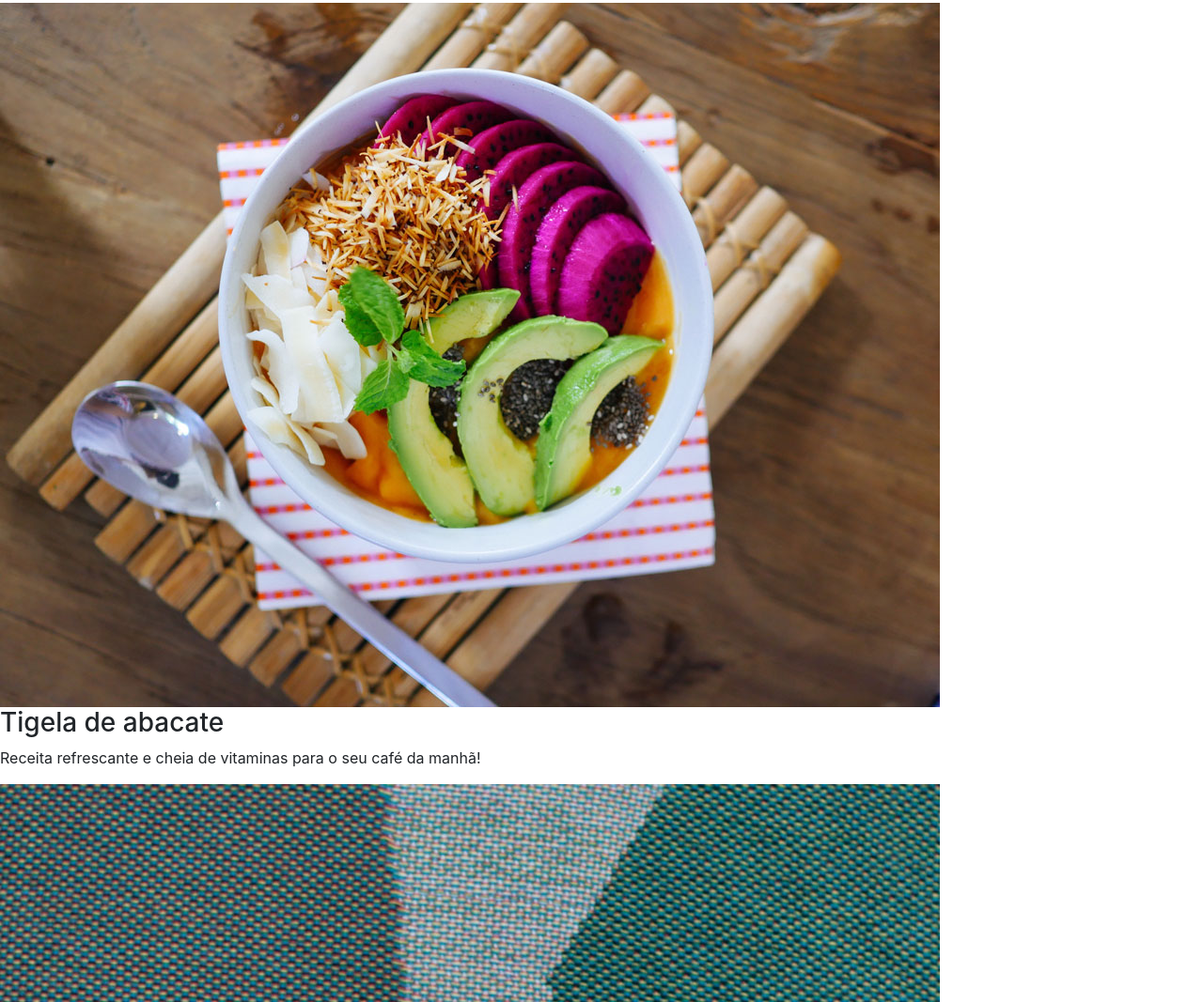
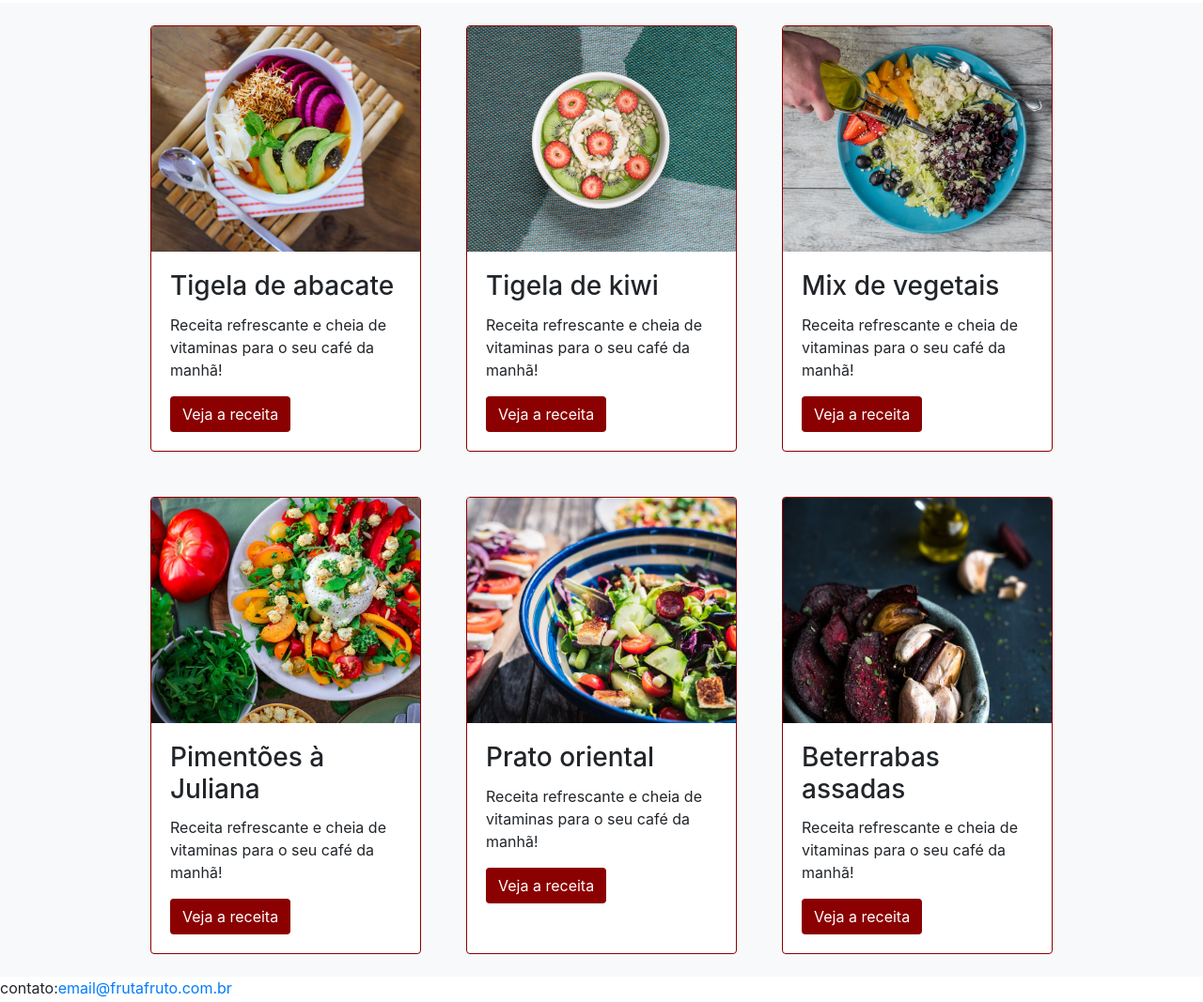
Before and after one commit to RodrigodevChagas/landingPage_Bootstrap, a plain HTML site: page index.html in a window 1280 px wide. Shown: the part 819-1886 px from the top of the page at 94% size. Drawn offline with nearby package versions, Linux system fonts and the light colour scheme.

Commit message:
implementando algumas propriedades bootstrap novas

```diff
--- a/index.html
+++ b/index.html
@@ -12,9 +12,9 @@
 </head>
 
 <body>
-  <title>fruto & fruta</title>
+  <Header>
     <nav class="navbar navbar-expand-lg navbar-light bg-light fixed-top">
-    <a class="navbar-brand" href="#">Navbar</a>
+      <a class="navbar-brand" href="#">Fruto & fruta</a>
       <button class="navbar-toggler" type="button" data-toggle="collapse" data-target="#navbarNav" aria-controls="navbarNav" aria-expanded="false" aria-label="Toggle navigation">
         <span class="navbar-toggler-icon"></span>
       </button>
@@ -35,7 +35,10 @@
         </ul>
       </div>
     </nav>
+  </Header>
 
+  <main>
+    <section class="carrossel">
         <div id="carouselExampleIndicators" class="carousel slide" data-interval="3000" data-ride="carousel">
           <ol class="carousel-indicators">
             <li data-target="#carouselExampleIndicators" data-slide-to="0" class="active"></li>
@@ -64,35 +67,77 @@
           <span class="sr-only">Next</span>
         </a>
       </div>
+    </section>
+
+    <section class="titulo">
+        <h2 class="text-center Fonte-Pacifico cor-especial pt-5">Receitas para economizar e ganhar saúde</h2>
+        <p class="text-center text-secondary pb-5">Nossas receitas ajudam você a aproveitar melhor os alimentos, economizar, ganhar tempo e praticidade</p>
+    </section>
+    <section class="cards-receitas conteiner-fluid bg-light">
+
+      <div class="row justify-content-center">
+
+        <article class="card borda-cor-especial w-100 p-0 m-4 max-width-18rem col-12 col-md-4">
+            <img src="src/img/receita-abacate.jpg" class="card-img-top card-posicao-imagem" alt="tigela com salada de abacate, vista superior">
+          <div class="card-body">
+            <h3 class="card-title">Tigela de abacate</h3>
+            <p class="card-text">Receita refrescante e cheia de vitaminas para o seu café da manhã!</p>
+            <a href="#" class="btn botao-cor-especial">Veja a receita</a>
+          </div>
+        </article>
+
+        <article class="card borda-cor-especial w-100 p-0 m-4 max-width-18rem col-12 col-md-4">
+            <img src="src/img/receita-kiwi.jpg" class="card-img-top card-posicao-imagem" alt="tigela de mingau com kiwi, vista superior">
+          <div class="card-body">
+            <h3 class="card-title">Tigela de kiwi</h3>
+            <p class="card-text">Receita refrescante e cheia de vitaminas para o seu café da manhã!</p>
+            <a href="#" class="btn botao-cor-especial">Veja a receita</a>
+          </div>
+        </article>
 
 
-  <h2 class="text-center Fonte-Pacifico cor-especial pt-5">Receitas para economizar e ganhar saúde</h2>
-  <p class="text-center text-secondary pb-5">Nossas receitas ajudam você a aproveitar melhor os alimentos, economizar, ganhar tempo e praticidade</p>
+        <article class="card borda-cor-especial w-100 p-0 m-4 max-width-18rem col-12 col-md-4">
+          <img src="src/img/receita-mix.jpg" class="card-img-top card-posicao-imagem" alt="prato com mix de vegetais e mão de pessoa adicionando azeite, vista superior">
+          <div class="card-body">
+            <h3 class="card-title">Mix de vegetais</h3>
+            <p class="card-text">Receita refrescante e cheia de vitaminas para o seu café da manhã!</p>
+            <a href="#" class="btn botao-cor-especial">Veja a receita</a>
+          </div>
+        </article>
+      </div>
 
-  <img src="src/img/receita-abacate.jpg" alt="tigela com salada de abacate, vista superior">
-  <h3>Tigela de abacate</h3>
-  <p>Receita refrescante e cheia de vitaminas para o seu café da manhã!</p>
+      <div class="row justify-content-center">
+        <article class="card borda-cor-especial w-100 max-width-18rem p-0 m-4 col-12 col-md-4">
+          <img src="src/img/receita-pimentoes.jpg" class="card-img-top card-posicao-imagem" alt="prato delsalada de pimentões com alguns ingredientes ao lado, vista superior">
+          <div class="card-body">
+            <h3 class="card-title">Pimentões à Juliana</h3>
+            <p class="card-text">Receita refrescante e cheia de vitaminas para o seu café da manhã!</p>
+            <a href="#" class="btn botao-cor-especial">Veja a receita</a>
+          </div>
+        </article>
 
-  <img src="src/img/receita-kiwi.jpg" alt="tigela de mingau com kiwi, vista superior">
-  <h3>Salada de kiwi</h3>
-  <p>Receita refrescante e cheia de vitaminas para o seu café da manhã!</p>
+        <article class="card borda-cor-especial w-100 p-0 m-4 max-width-18rem col-12 col-md-4">
+          <img src="src/img/receita-oriental.jpg" class="card-img-top card-posicao-imagem" alt="tigela com salada de vegetais estilo oriental, vista de cima">
+          <div class="card-body">
+            <h3 class="card-title">Prato oriental</h3>
+            <p class="card-text">Receita refrescante e cheia de vitaminas para o seu café da manhã!</p>
+            <a href="#" class="btn botao-cor-especial">Veja a receita</a>
+          </div>
+        </article>
 
-  <img src="src/img/receita-mix.jpg" alt="prato com mix de vegetais e mão de pessoa adicionando azeite, vista superior">
-  <h3>Mix de vegetais</h3>
-  <p>Receita refrescante e cheia de vitaminas para o seu café da manhã!</p>
 
-  <img src="src/img/receita-pimentoes.jpg" alt="prato de salada de pimentões com alguns ingredientes ao lado, vista superior">
-  <h3>Pimentões à Juliana</h3>
-  <p>Receita refrescante e cheia de vitaminas para o seu café da manhã!</p>
+        <article class="card borda-cor-especial w-100 p-0 m-4 max-width-18rem col-12 col-md-4">
+          <img src="src/img/receita-beterrabas.jpg" class="card-img-top card-posicao-imagem" alt="tigela com beterrabas e dentes de alho assados em primeiro plano, com ingredientes ao fundo">
+          <div class="card-body">
+            <h3 class="card-title">Beterrabas assadas</h3>
+            <p class="card-text">Receita refrescante e cheia de vitaminas para o seu café da manhã!</p>
+            <a href="#" class="btn botao-cor-especial">Veja a receita</a>
+          </div>
+        </article>
+      </div>
+    </section>
+  </main>
 
-  <img src="src/img/receita-oriental.jpg" alt="tigela com salada de vegetais estilo oriental, vista de cima">
-  <h3>Prato oriental</h3>
-  <p>Receita refrescante e cheia de vitaminas para o seu café da manhã!</p>
-
-  <img src="src/img/receita-beterrabas.jpg" alt="tigela com beterrabas e dentes de alho assados em primeiro plano, com ingredientes ao fundo">
-  <h3>Beterrabas assadas</h3>
-  <p>Receita refrescante e cheia de vitaminas para o seu café da manhã!
-  </p>
 
   <p>contato:<a href="mailto:email@frutafruto.com.br">email@frutafruto.com.br</a></p>
   <script src="https://code.jquery.com/jquery-3.2.1.slim.min.js"
--- a/src/style.css
+++ b/src/style.css
@@ -11,7 +11,22 @@
 .Fonte-Pacifico{
     font-family:'Pacifico', cursive;
 }
-
+.max-width-18rem{
+    max-width: 18rem;
+}
 .cor-especial{
     color: darkred;
 }
+
+.botao-cor-especial{
+    background-color: darkred;
+    color: white;
+}
+.borda-cor-especial{
+    border-color: darkred;
+}
+
+.card-posicao-imagem{
+    object-fit: cover;
+    height: 30vh;
+}
```
Lines whose indentation alone changed are shown as unchanged.
